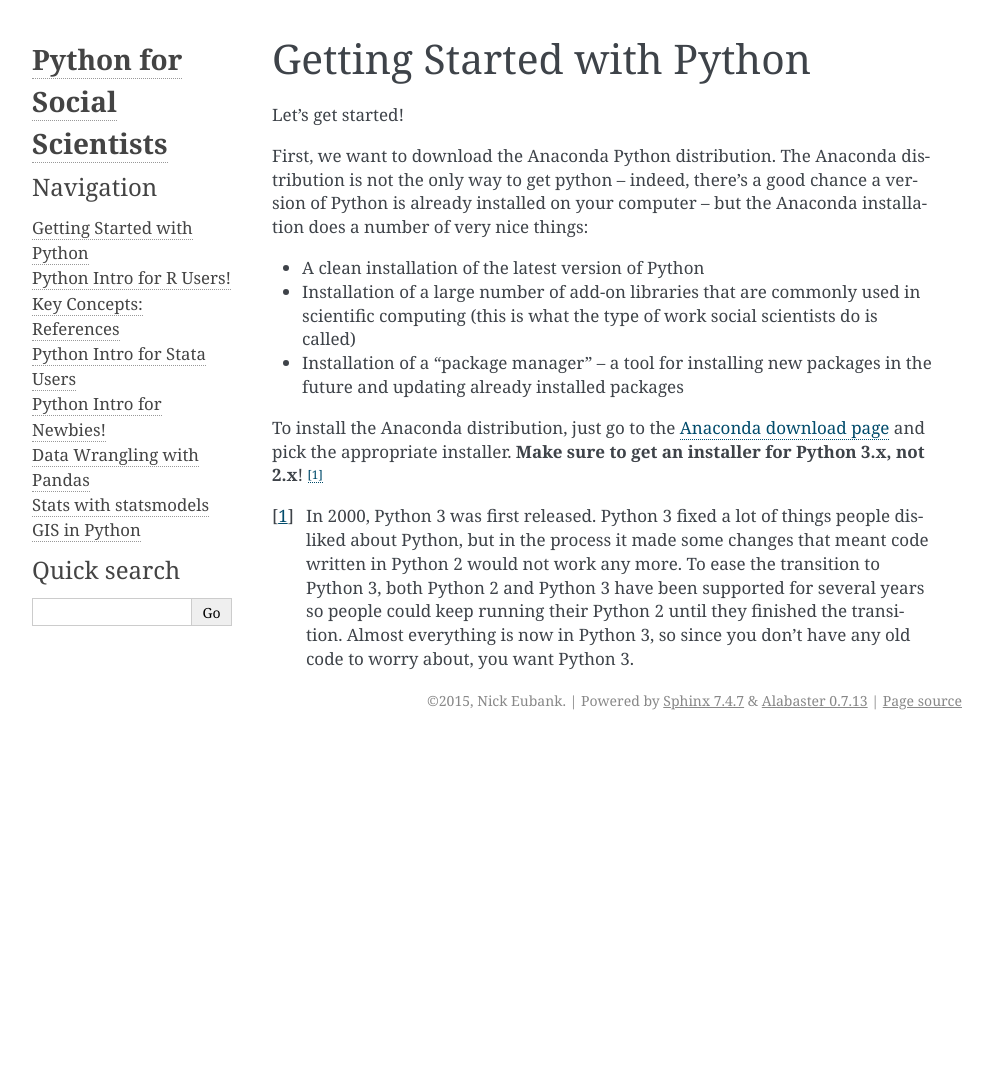
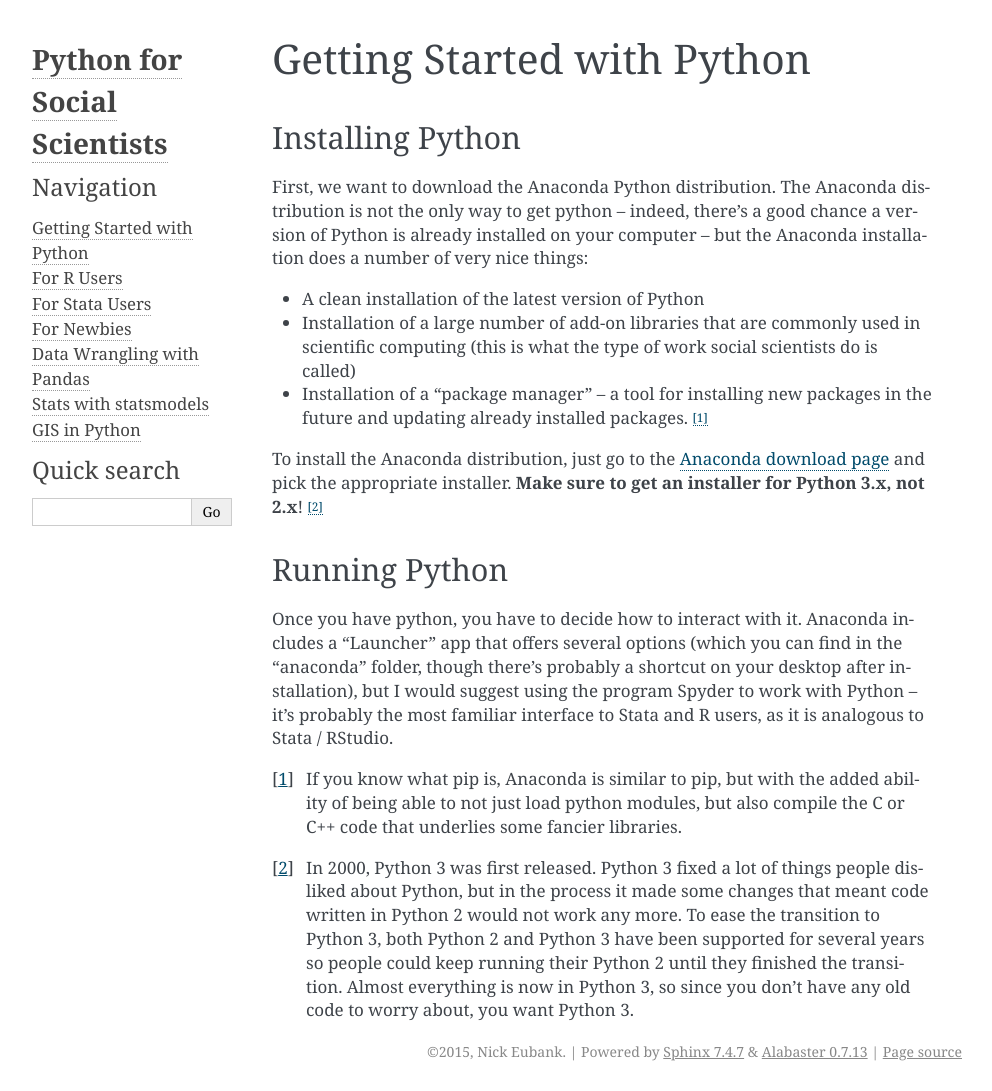
Before and after one commit to nickeubank/python-for-social-scientists, a Sphinx documentation site: the page built from source/setup.rst, in a window 1280 px wide. Shown: the whole page, without its empty margins (148-1140 px from the left). Built offline with Sphinx 7.4.7, drawn with Linux system fonts in a browser that asks for light colours; before the commit the page ends 900 px from its top, so only the background shows below that.

Commit message:
updates to substance

```diff
--- a/source/index.rst
+++ b/source/index.rst
@@ -21,7 +21,7 @@ Ready to get started? Head on over to :doc:`Setup </setup>`!
 Contents:
 
 .. toctree::
-   :maxdepth: 2
+   :maxdepth: 1
 
    setup
    python_for_r
--- a/source/python_for_newbies.rst
+++ b/source/python_for_newbies.rst
@@ -3,5 +3,5 @@
    You can adapt this file completely to your liking, but it should at least
    contain the root `toctree` directive.
 
-Python Intro for Newbies!
+For Newbies
 =========================
--- a/source/setup.rst
+++ b/source/setup.rst
@@ -3,15 +3,24 @@ Getting Started with Python
 ===========================
 
 
-Let's get started!
+
+Installing Python
+^^^^^^^^^^^^^^^^^
 
 First, we want to download the Anaconda Python distribution. The Anaconda distribution is not the only way to get python -- indeed, there's a good chance a version of Python is already installed on your computer -- but the Anaconda installation does a number of very nice things:
 
 * A clean installation of the latest version of Python
 * Installation of a large number of add-on libraries that are commonly used in scientific computing (this is what the type of work social scientists do is called)
-* Installation of a "package manager" -- a tool for installing new packages in the future and updating already installed packages
+* Installation of a "package manager" -- a tool for installing new packages in the future and updating already installed packages. [#pip]_
 
 To install the Anaconda distribution, just go to the `Anaconda download page <https://www.continuum.io/downloads>`_ and pick the appropriate installer. **Make sure to get an installer for Python 3.x, not 2.x**! [#2v3]_
 
+Running Python
+^^^^^^^^^^^^^^
 
+Once you have python, you have to decide how to interact with it. Anaconda includes a "Launcher" app that offers several options (which you can find in the "anaconda" folder, though there's probably a shortcut on your desktop after installation), but I would suggest using the program Spyder to work with Python -- it's probably the most familiar interface to Stata and R users, as it is analogous to Stata / RStudio.
+
+
+
+.. [#pip] If you know what pip is, Anaconda is similar to pip, but with the added ability of being able to not just load python modules, but also compile the C or C++ code that underlies some fancier libraries.
 .. [#2v3] In 2000, Python 3 was first released. Python 3 fixed a lot of things people disliked about Python, but in the process it made some changes that meant code written in Python 2 would not work any more. To ease the transition to Python 3, both Python 2 and Python 3 have been supported for several years so people could keep running their Python 2 until they finished the transition. Almost everything is now in Python 3, so since you don't have any old code to worry about, you want Python 3.
```
Also changed, not shown: source/python_for_r.rst (+59 -7 lines), source/python_for_stata.rst (+9 -1 lines), 1 other file.
